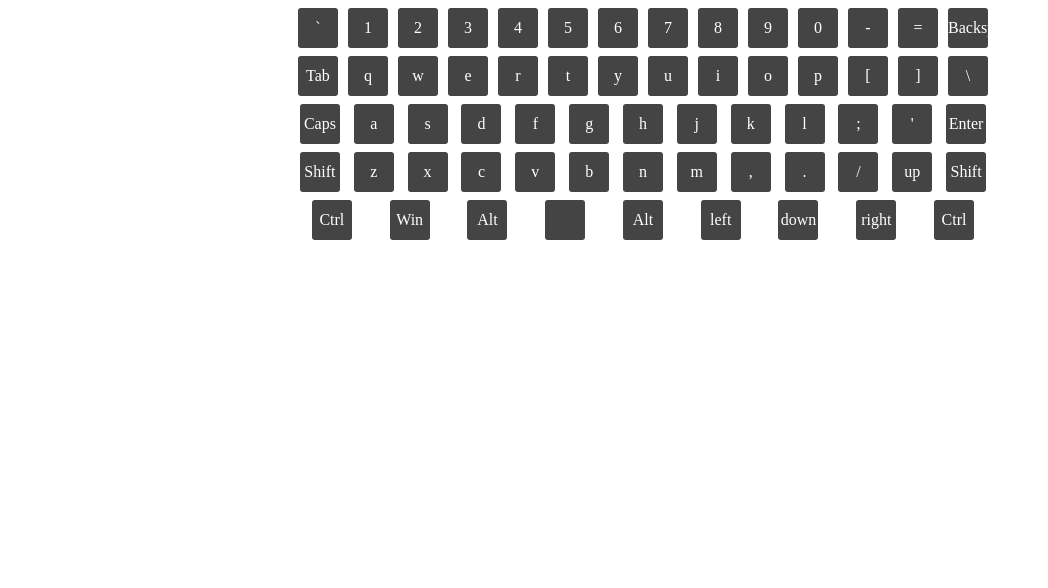
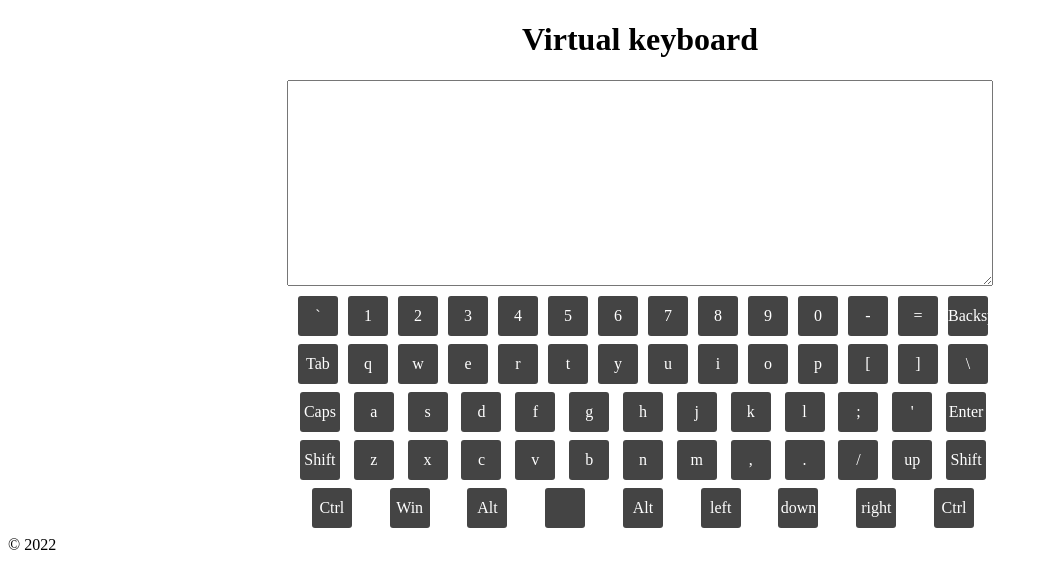
Before and after one commit to SlavikusVOG/virtual-keyboard, a website built with webpack: page index.html in a window 1280 px wide. Shown: the whole page, without its empty margins (0-1048 px from the left). Built offline with nearby package versions, Linux system fonts and the light colour scheme.

Commit message:
feat: add some structure

```diff
--- a/index.html
+++ b/index.html
@@ -3,6 +3,7 @@
     <head>
         <meta charset="utf-8" />
         <title>Virtual keyboard</title>
+        <link rel="icon" type="image/x-icon" href="/accets/icons/favicon.png">
     </head>
     <body>
         <script src="https://kit.fontawesome.com/adb2ce0a95.js" crossorigin="anonymous"></script>
--- a/src/index.js
+++ b/src/index.js
@@ -1,6 +1,19 @@
 import Keyboard from './view/keyboard/keyboard';
 import './styles/styles.scss';
+import Header from './view/header/header';
+import Textarea from './view/textarea/textarea';
+import Footer from './view/footer/footer';
 
-const keyboard = new Keyboard().getKeyboard();
 const body = document.getElementsByTagName('body')[0];
-body.appendChild(keyboard);
+const header = new Header();
+const headerElement = header.getHeaderElement();
+body.appendChild(headerElement);
+const textarea = new Textarea();
+const textareaContainer= textarea.getTextareaContainer();
+body.appendChild(textareaContainer);
+const keyboard = new Keyboard();
+const keyboardElement = keyboard.getKeyboardElement();
+body.appendChild(keyboardElement);
+const footer = new Footer();
+const footerElement = footer.getFooterElement();
+body.appendChild(footerElement);
--- /dev/null
+++ b/src/styles/footer.scss
@@ -0,0 +1,6 @@
+footer {
+  max-height: 60px;
+  .copyright {
+    margin: 0 auto;
+  }
+}
--- /dev/null
+++ b/src/styles/header.scss
@@ -0,0 +1,4 @@
+.title {
+	text-align: center;
+	max-height: 60px;
+}
--- a/src/styles/styles.scss
+++ b/src/styles/styles.scss
@@ -1,5 +1,8 @@
 @import './keyboard.scss';
+@import './header.scss';
+@import './textarea.scss';
+@import './footer.scss';
 
 .hidden {
-	display: none;
+  display: none;
 }
--- /dev/null
+++ b/src/styles/textarea.scss
@@ -0,0 +1,6 @@
+.textarea {
+  display: block;
+  margin: 10px auto;
+  width: 700px;
+  height: 200px;
+}
--- a/src/view/footer/footer.js
+++ b/src/view/footer/footer.js
@@ -1,6 +1,12 @@
 export default class Footer {
   constructor() {
     this.footer = document.createElement('footer');
-	this.copyright = this.appendChild(document.createElement('div'));
+    this.copyright = this.footer.appendChild(document.createElement('div'));
+    this.copyright.classList.add('copyright');
+    this.copyright.textContent = '© 2022';
+  }
+
+  getFooterElement() {
+    return this.footer;
   }
 }
--- a/src/view/header/header.js
+++ b/src/view/header/header.js
@@ -1,8 +1,11 @@
 export default class Header {
   constructor() {
     this.header = document.createElement('header');
-    this.logo = this.header.appendChild(document.createElement('div'));
-    this.menu = this.header.appendChild(document.createElement('div'));
+    // this.logo = this.header.appendChild(document.createElement('div'));
+    this.title = this.header.appendChild(document.createElement('h1'));
+    this.title.textContent = 'Virtual keyboard';
+    this.title.classList.add('title');
+    // this.menu = this.header.appendChild(document.createElement('div'));
   }
 
   getHeaderElement() {
--- a/src/view/keyboard/keyboard.js
+++ b/src/view/keyboard/keyboard.js
@@ -37,7 +37,7 @@ export default class Keyboard {
     }
   }
 
-  getKeyboard() {
+  getKeyboardElement() {
     return this.keyboard;
   }
 }
--- /dev/null
+++ b/src/view/textarea/textarea.js
@@ -0,0 +1,11 @@
+export default class Textarea {
+  constructor() {
+    this.textareaContainer = document.createElement('div');
+    this.textarea = this.textareaContainer.appendChild(document.createElement('textarea'));
+    this.textarea.classList.add('body__textarea', 'textarea');
+  }
+
+  getTextareaContainer() {
+    return this.textareaContainer;
+  }
+}
```
Also changed, not shown: accets/icons/favicon.png (added).
